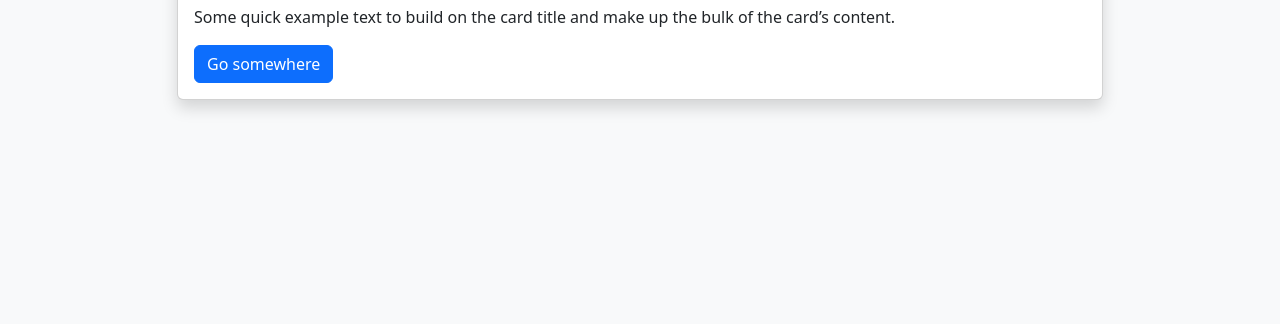
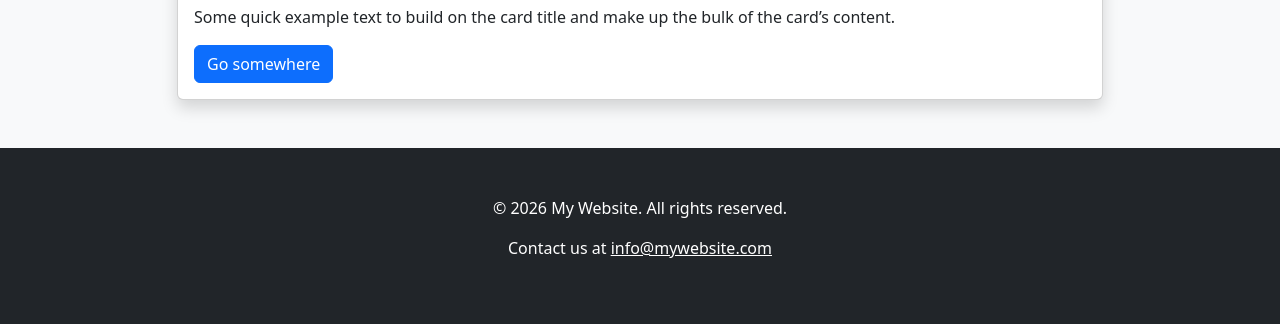
Before and after one commit to alexandracifuentes00/Practica-Bootstrap, a plain HTML site: page index.html in a window 1280 px wide. Shown: the part 7820-8144 px from the top of the page. Before the commit the page ends 7968 px from the top, so only its background shows below. Drawn offline with nearby package versions, Linux system fonts and the light colour scheme.

Commit message:
corrigiendo p

```diff
--- a/index.html
+++ b/index.html
@@ -135,6 +135,11 @@
                 </div>
         </div>
     </section>
+    <footer class="bg-dark text-bg-dark p-5 text-center">
+        <p>&copy; 2026 My Website. All rights reserved.</p>
+        <p>Contact us at <a href="mailto:info@mywebsite.com" class="text-white">info@mywebsite.com</a></p>
+    </footer>
+
 
 
 
```
